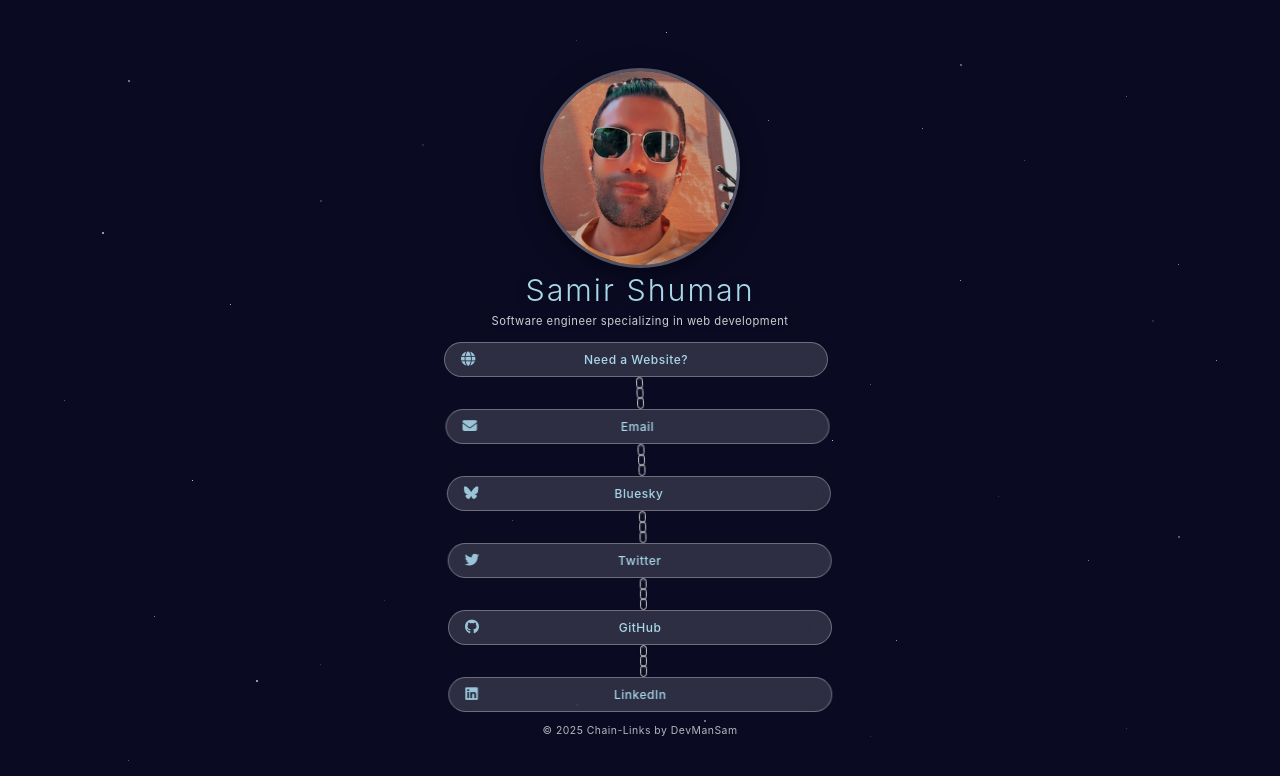
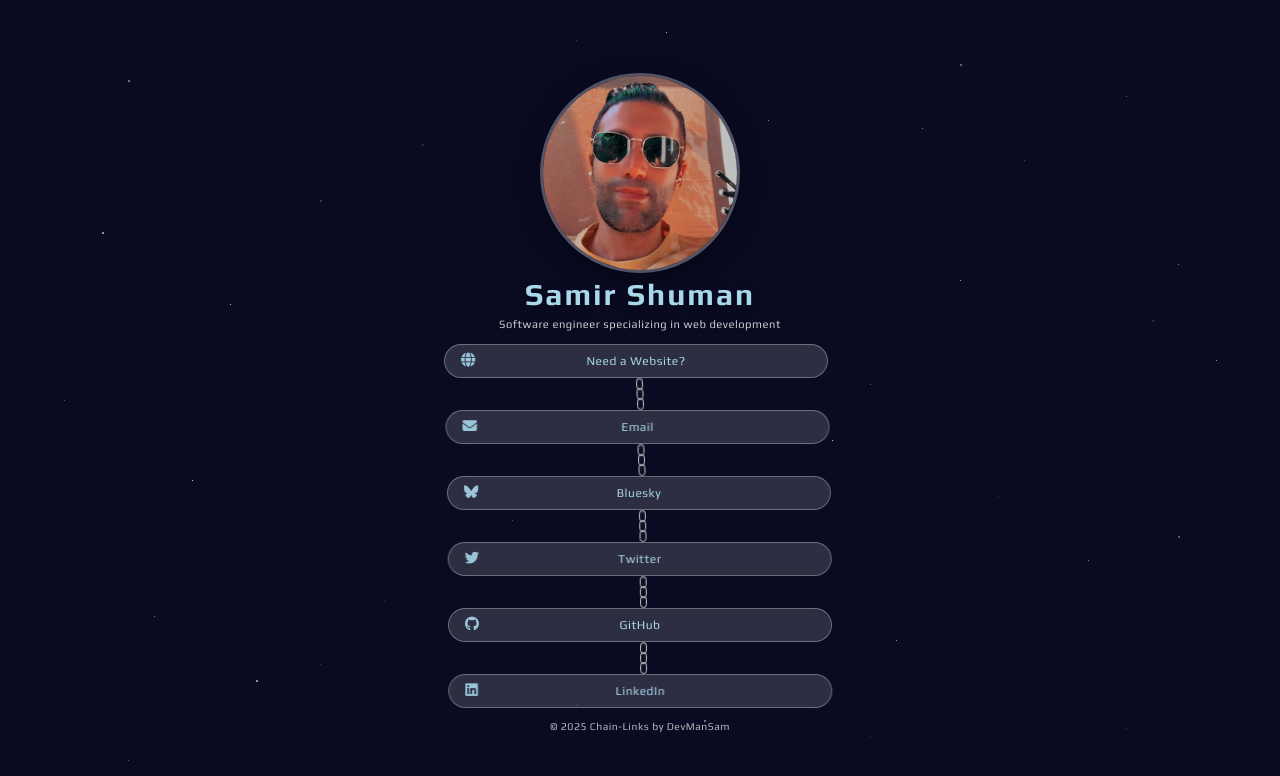
Before and after one commit to DevManSam777/chain-links, a plain HTML site: page index.html in a window 1280 px wide. Drawn offline with Linux system fonts and the light colour scheme.

Commit message:
added google font 'Play'

```diff
--- a/index.html
+++ b/index.html
@@ -5,6 +5,9 @@
     <meta name="viewport" content="width=device-width, initial-scale=1.0">
     <title>Samir's Chain Links</title>
     <link rel="icon" type="image/svg+xml" href="favicon.svg">
+    <link rel="preconnect" href="https://fonts.googleapis.com">
+<link rel="preconnect" href="https://fonts.gstatic.com" crossorigin>
+<link href="https://fonts.googleapis.com/css2?family=Play:wght@400;700&display=swap" rel="stylesheet">
     <link rel="stylesheet" href="https://cdnjs.cloudflare.com/ajax/libs/font-awesome/6.6.0/css/all.min.css">
     <link rel="stylesheet" href="style.css">
 </head>
--- a/style.css
+++ b/style.css
@@ -5,7 +5,7 @@
 }
 
 body {
-    font-family: -apple-system, BlinkMacSystemFont, 'Segoe UI', Roboto, Oxygen, Ubuntu, Cantarell, sans-serif;
+    font-family: "Play", Roboto, Oxygen, Ubuntu, Cantarell, sans-serif;
     background: #0a0a23;
     min-height: 100vh;
     display: flex;
@@ -95,7 +95,7 @@ body {
 .profile-name {
     color: #a8d8ea;
     font-size: 1.9rem;
-    font-weight: 300;
+    font-weight: 700;
     text-shadow: 0 2px 10px rgba(0, 0, 0, 0.5);
     letter-spacing: 2px;
     margin: 4px 0 0;
```
